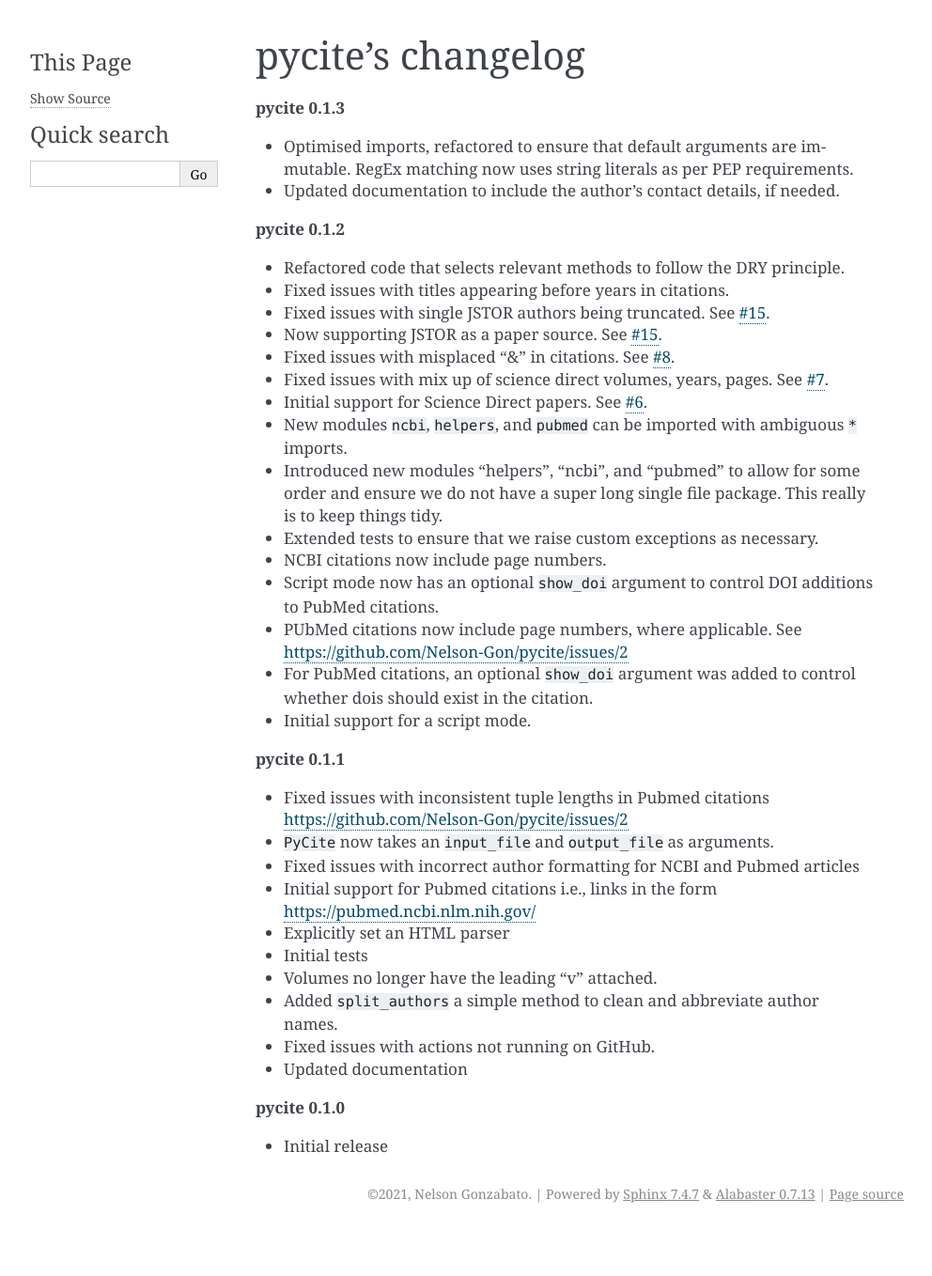
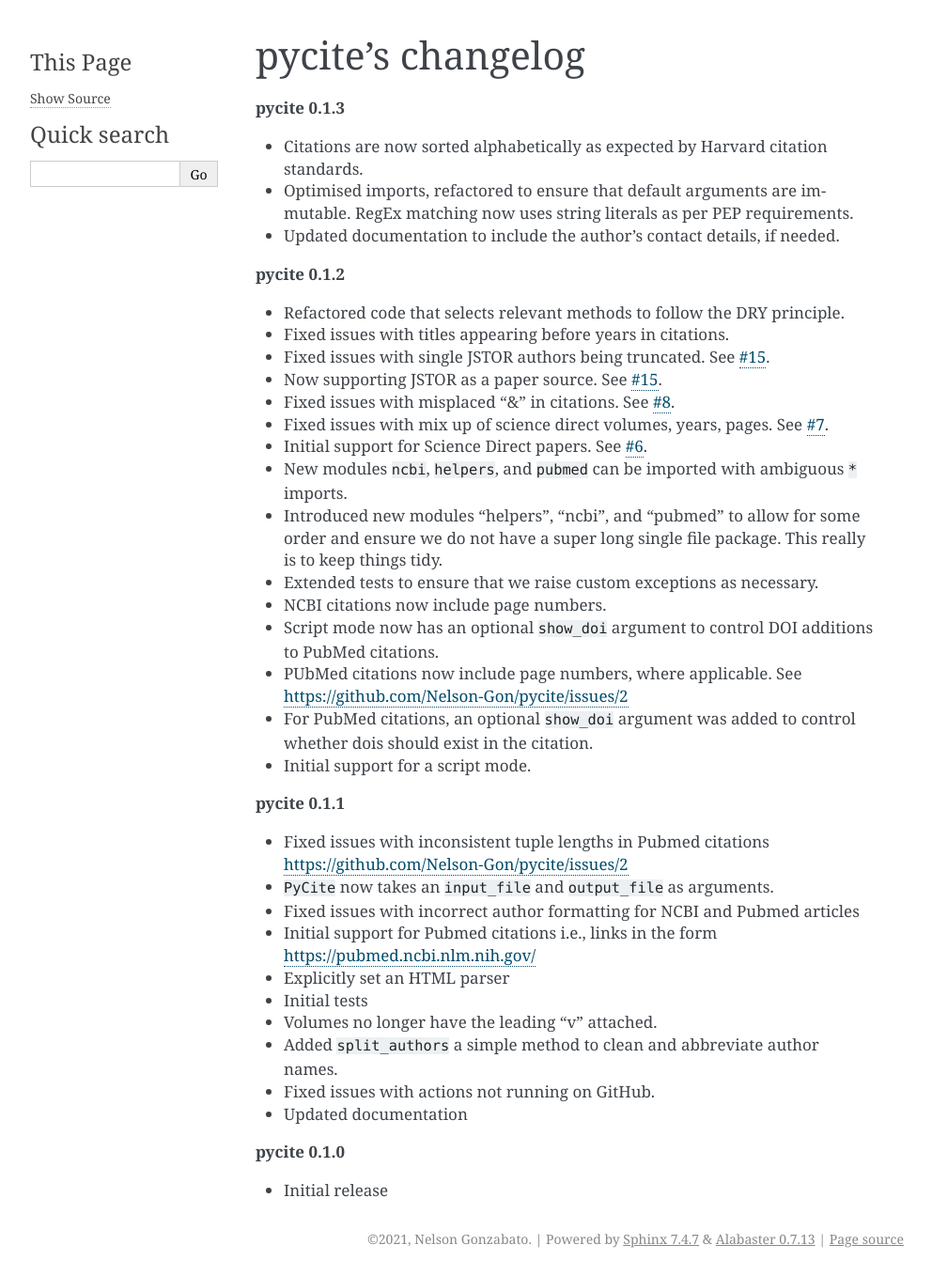
Before and after one commit to Nelson-Gon/pycite, a Sphinx documentation site: the page built from docs/source/changelog.rst, in a window 1280 px wide. Shown: the whole page at 94% size, without its empty margins (148-1140 px from the left). Built offline with Sphinx 7.4.7, drawn with Linux system fonts in a browser that asks for light colours; before the commit the page ends 1310 px from its top, so only the background shows below that.

Commit message:
Update docs after #19

```diff
--- a/docs/source/changelog.rst
+++ b/docs/source/changelog.rst
@@ -4,6 +4,9 @@
 
 **pycite 0.1.3**
 
+
+*
+  Citations are now sorted alphabetically as expected by Harvard citation standards.
 
 *
   Optimised imports, refactored to ensure that default arguments are immutable. RegEx matching now uses string literals
```
Also changed, not shown: changelog.md (+2 -0 lines).
